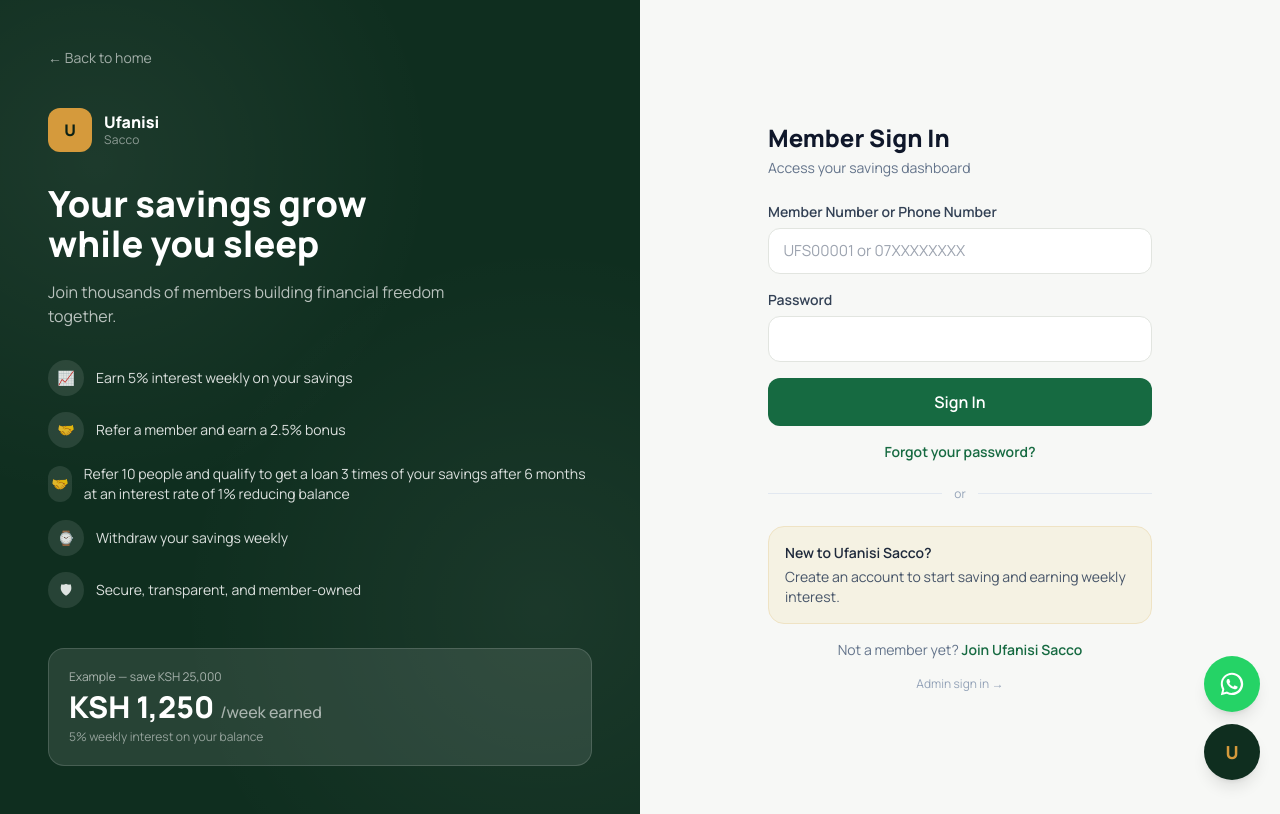
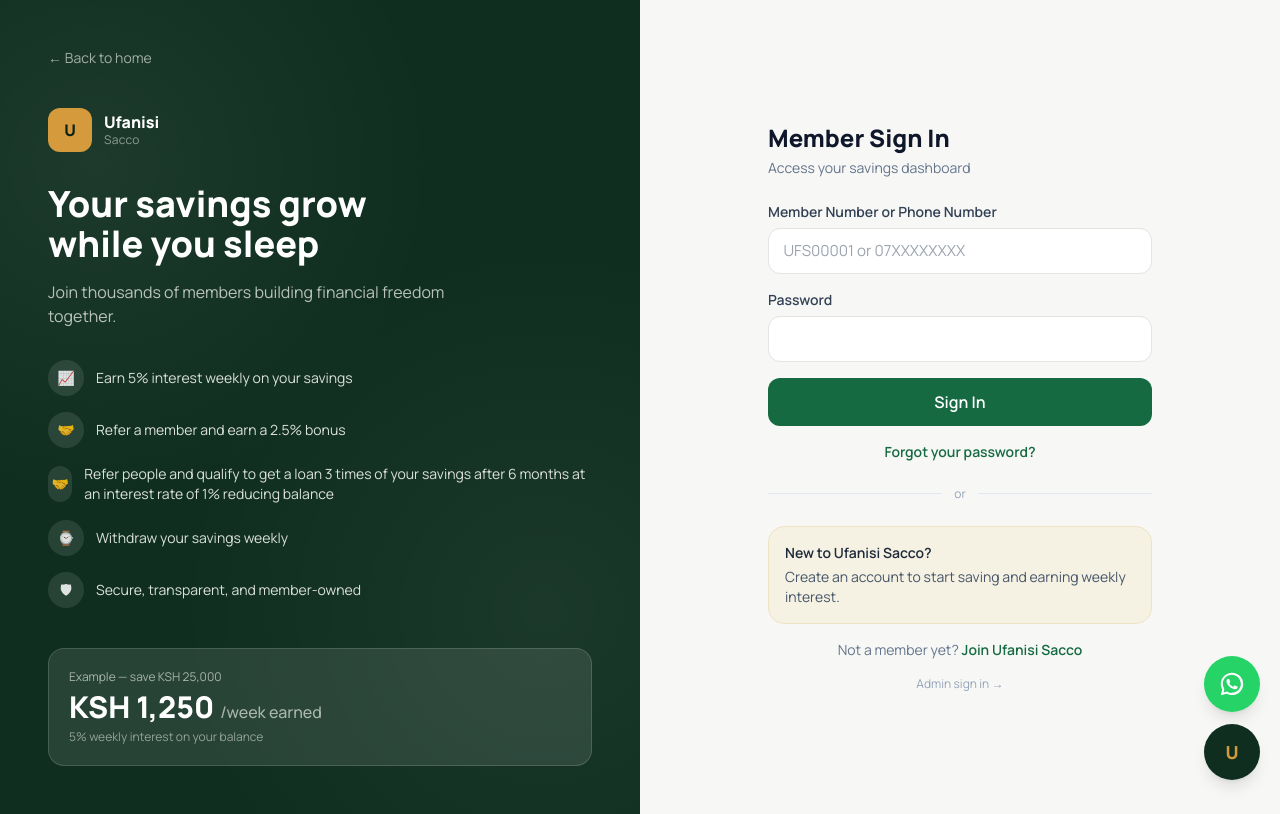
Before and after one commit to mubeakungu/UFANISI, a Flask app: page /login in a window 1280 px wide. Run offline with Flask 3, Linux system fonts and the light colour scheme; some libraries are stand-ins or nearby versions.

Commit message:
Update login.html

```diff
--- a/templates/login.html
+++ b/templates/login.html
@@ -16,7 +16,7 @@
         <ul class="space-y-4 mb-10 text-white/85 text-sm">
             <li class="flex items-center gap-3"><span class="w-9 h-9 rounded-full bg-white/10 flex items-center justify-center">&#128200;</span> Earn 5% interest weekly on your savings</li>
             <li class="flex items-center gap-3"><span class="w-9 h-9 rounded-full bg-white/10 flex items-center justify-center">&#129309;</span> Refer a member and earn a 2.5% bonus</li>
-            <li class="flex items-center gap-3"><span class="w-9 h-9 rounded-full bg-white/10 flex items-center justify-center">&#129309;</span> Refer 10 people and qualify to get a loan 3 times of your savings after 6 months at an interest rate of 1% reducing balance</li>
+            <li class="flex items-center gap-3"><span class="w-9 h-9 rounded-full bg-white/10 flex items-center justify-center">&#129309;</span> Refer  people and qualify to get a loan 3 times of your savings after 6 months at an interest rate of 1% reducing balance</li>
             <li class="flex items-center gap-3"><span class="w-9 h-9 rounded-full bg-white/10 flex items-center justify-center">&#8986;</span> Withdraw your savings weekly</li>
             <li class="flex items-center gap-3"><span class="w-9 h-9 rounded-full bg-white/10 flex items-center justify-center">&#128737;</span> Secure, transparent, and member-owned</li>
         </ul>
```
